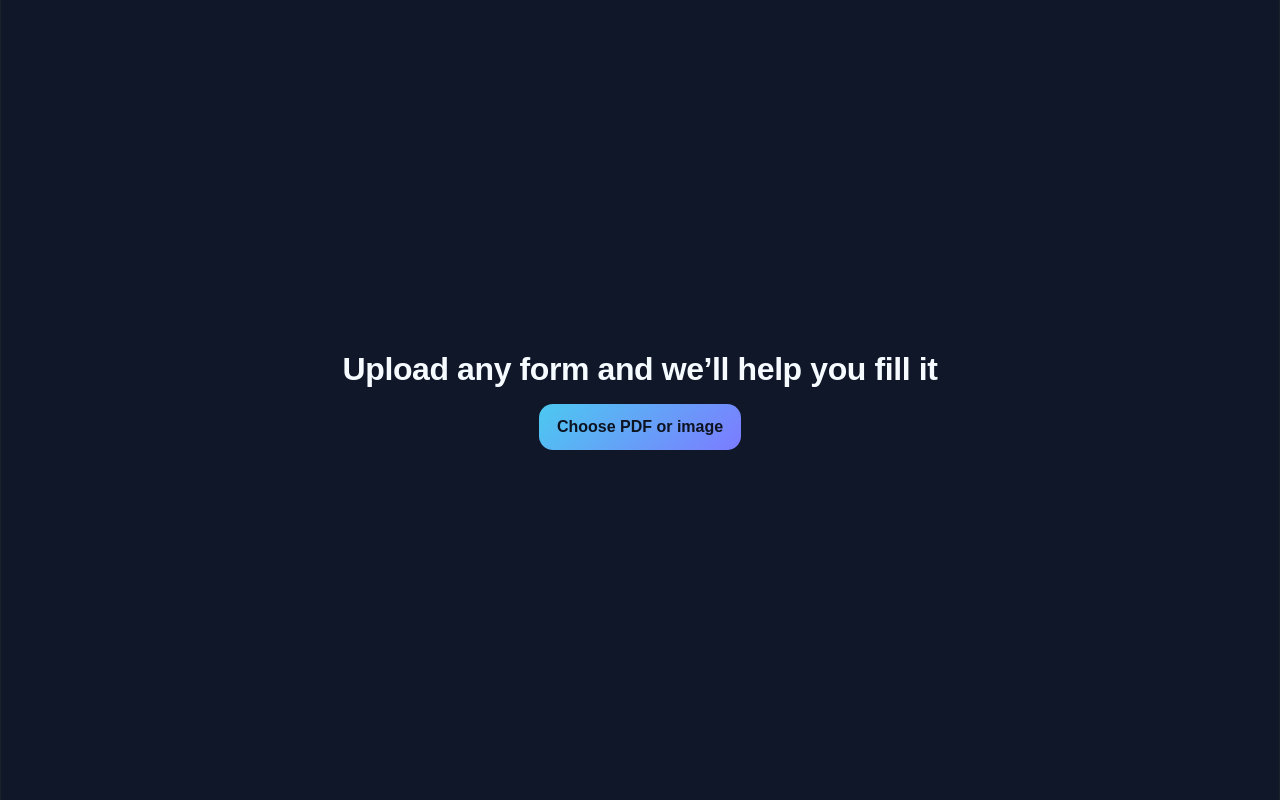
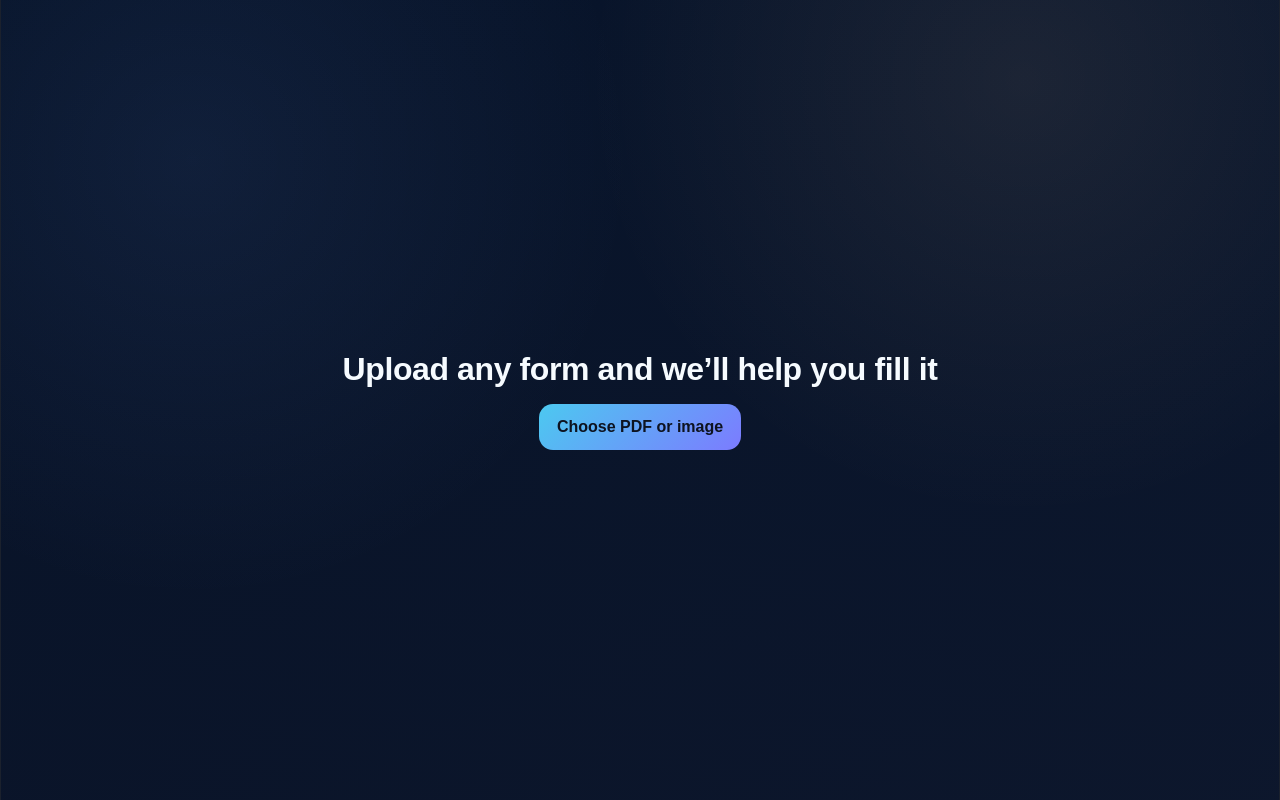
Before and after one commit to vyahhi/keep-calm-and-fill-the-form, a Next.js app: page / in a window 1280 px wide. Built offline with nearby package versions, Linux system fonts and the light colour scheme.

Commit message:
Add atmospheric dark gradient background

```diff
--- a/src/app/page.module.css
+++ b/src/app/page.module.css
@@ -1,6 +1,11 @@
 .page {
   min-height: 100vh;
-  background: #0f1729;
+  background:
+    radial-gradient(circle at 15% 20%, rgba(120, 168, 255, 0.08), transparent 35%),
+    radial-gradient(circle at 80% 10%, rgba(255, 216, 168, 0.08), transparent 35%),
+    linear-gradient(160deg, rgba(6, 18, 40, 0.9), rgba(13, 23, 45, 0.9)),
+    linear-gradient(200deg, rgba(18, 42, 71, 0.7), rgba(7, 12, 24, 0.9)),
+    #0b1424;
   color: #dfe7ff;
   display: flex;
   justify-content: center;
```
